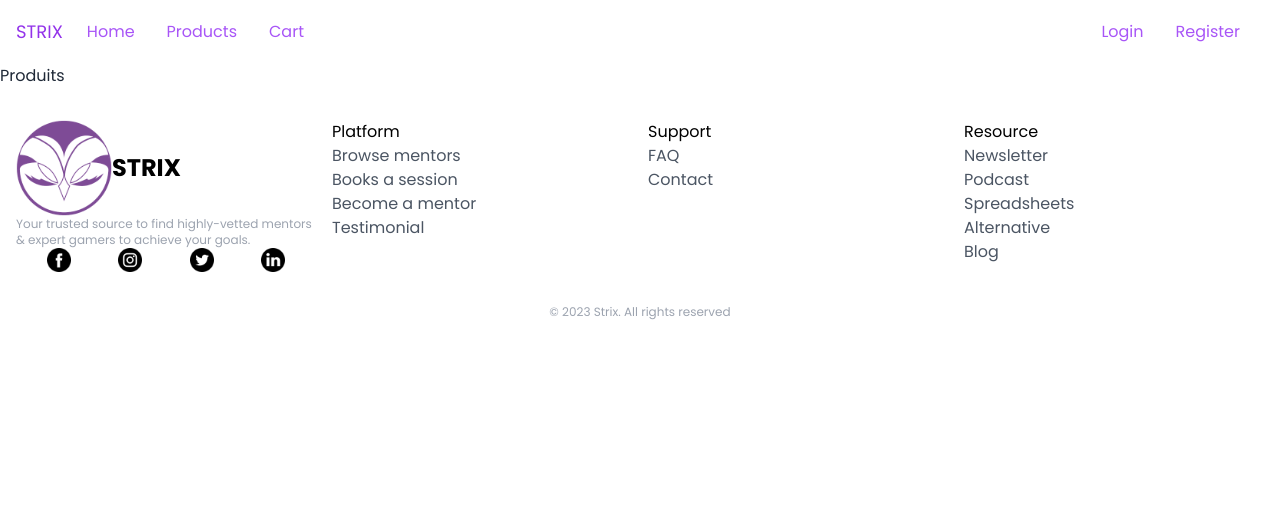
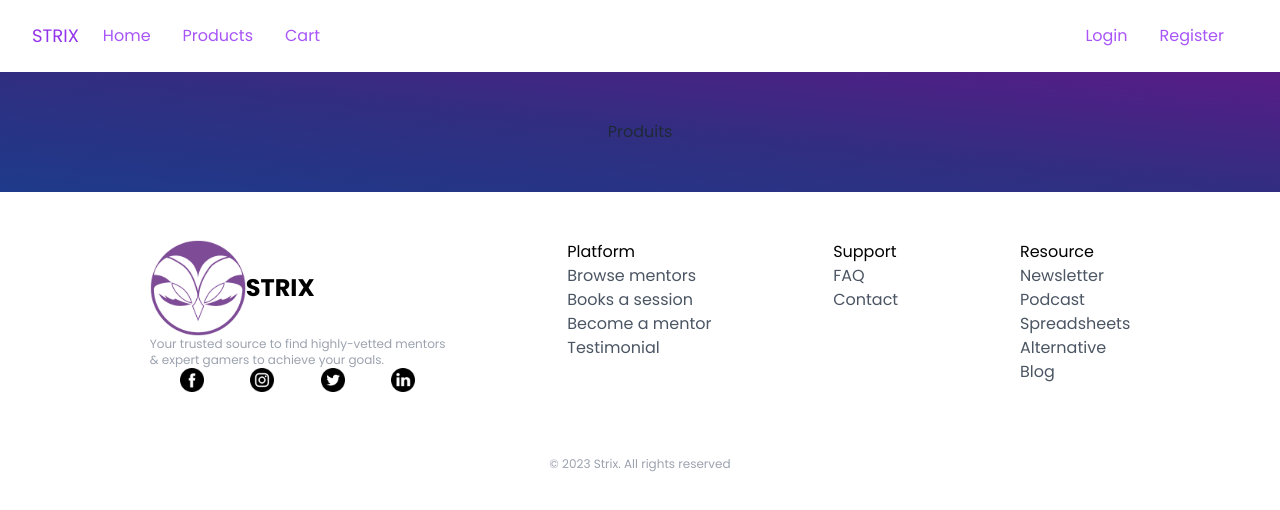
Before and after one commit to sandazzz/next-strix, a Next.js app: page /products in a window 1280 px wide. Shown: the top 510 px of the page. Built offline with nearby package versions, Linux system fonts and the light colour scheme.

Commit message:
Products page
Header + Footer update

```diff
--- a/app/lib/data.ts
+++ b/app/lib/data.ts
@@ -1,6 +1,7 @@
 export async function fetchProducts() {
-  const jsonData = await fetch("/public/data.json");
+  const jsonData = await fetch('http://localhost:3000/data.json');
+  //const jsonData = await fetch('/data.json'); (URL FAUSSE)
   const data = await jsonData.json();
-
-  console.log(data); // Utilisez vos données JSON comme nécessaire
+  console.log(data);
+  return(data)
 }
--- a/app/page.tsx
+++ b/app/page.tsx
@@ -16,9 +16,9 @@ export default function Home() {
         </div>
       </section>
 
-      <section id="games-section" className="m-4 h-96 flex items-center justify-center">
+      <section id="games-section" className="m-4 h-96 flex flex-col md:items-center md:justify-center md:flex-row">
         <h2 className="text-center font-semibold">Dozens of games and <br /> mentors to learn from</h2>
-        <div id="grid-of-games" className="grid grid-cols-3 grid-rows-2 gap-4">
+        <div id="grid-of-games" className="grid grid-cols-2 md:grid-cols-3 md:grid-rows-2 gap-4">
           <Image src="/assets/Valorant-nbg-removebg-preview.png" width={140} height={100} className="w-1/2 object-cover m-auto" alt="" />
           <Image src="/assets/RL-nbg-removebg-preview.png" width={140} height={100} className="w-1/2 object-cover m-auto" alt=""/>
           <Image src="/assets/R6-nbg-removebg-preview.png" width={140} height={100} className="w-1/2 object-cover m-auto" alt=""/>
--- a/app/products/page.tsx
+++ b/app/products/page.tsx
@@ -1,8 +1,14 @@
+import { fetchProducts } from "../lib/data"
+import cardProduct from "../ui/products/card-product"
+
 export default async function Products() {
+  const products = await fetchProducts()
+  console.log(products)
     return (
       <main>
-        <section>
+        <section id="product-container" className="flex flex-col md:flex-row md:justify-center md:gap-7 md:flex-wrap p-12 place-content-center m-auto bg-[#4B105E] md:bg-gradient-to-tr from-blue-900 via-indigo-900 to-purple-900">
           <h1>Produits</h1>
+          {products.map}
         </section>
       </main>
     )
--- a/app/ui/footer.tsx
+++ b/app/ui/footer.tsx
@@ -2,8 +2,7 @@ import Image from "next/image";
 export default function Footer() {
   return (
     <footer className="mt-auto">
-      <div className="bg-white p-4">
-        <div className="mt-4 grid grid-cols-1 md:grid-cols-3 lg:grid-cols-4 gap-4">
+      <div className="flex flex-col gap-5 md:flex-row md:justify-evenly bg-white p-12">
           <div className="flex flex-col justify-between">
             <div className="flex items-center">
               <Image
@@ -94,7 +93,6 @@ export default function Footer() {
             <p className="text-gray-600">Blog</p>
           </div>
         </div>
-      </div>
       <p className="text-center text-gray-400 text-xs py-4">
         © 2023 Strix. All rights reserved
       </p>
--- a/app/ui/header.tsx
+++ b/app/ui/header.tsx
@@ -2,8 +2,8 @@ import Link from "next/link";
 
 export default function Header() {
   return (
-    <header className="navbar max-w-1140 w-full px-4 mx-auto bg-white">
-      <div className="navbar-start">
+    <header className="max-w-1140 w-full px-4 mx-auto bg-white">
+      <nav className="flex justify-center items-center p-4">
         <div className="dropdown block md:hidden">
           <div tabIndex={0} role="button" className="btn btn-ghost btn-circle">
             <svg
@@ -48,11 +48,12 @@ export default function Header() {
             </li>
           </ul>
         </div>
-        <Link className="text-purple-600 text-lg hover:text-black" href="/">
+        <Link className=" text-purple-600 text-lg hover:text-black" href="/">
           STRIX
         </Link>
-        <div className="w-full flex flex-row justify-between hidden md:flex">
-          <ul className="flex flex-row list-none p-2">
+
+        <div className="flex w-full justify-end md:justify-between ">
+          <ul className="hidden flex-row list-none p-2 md:flex">
             <li className="">
               <Link className="no-underline py-2 px-4 text-purple-500" href="/">
                 Home
@@ -75,9 +76,6 @@ export default function Header() {
               </Link>
             </li>
           </ul>
-        </div>
-      </div>
-      <div className="navbar-end">
           <ul className="flex flex-row list-none p-2">
             <li className="">
               <Link className="no-underline py-2 px-4 text-purple-500" href="">
@@ -91,6 +89,8 @@ export default function Header() {
             </li>
           </ul>
         </div>
+
+      </nav>
     </header>
   );
 }
--- /dev/null
+++ b/app/ui/products/card-product.tsx
@@ -0,0 +1,6 @@
+export default function cardProduct(){
+    return(
+    <div>
+
+    </div>)
+}
```
Lines whose indentation alone changed are shown as unchanged.
